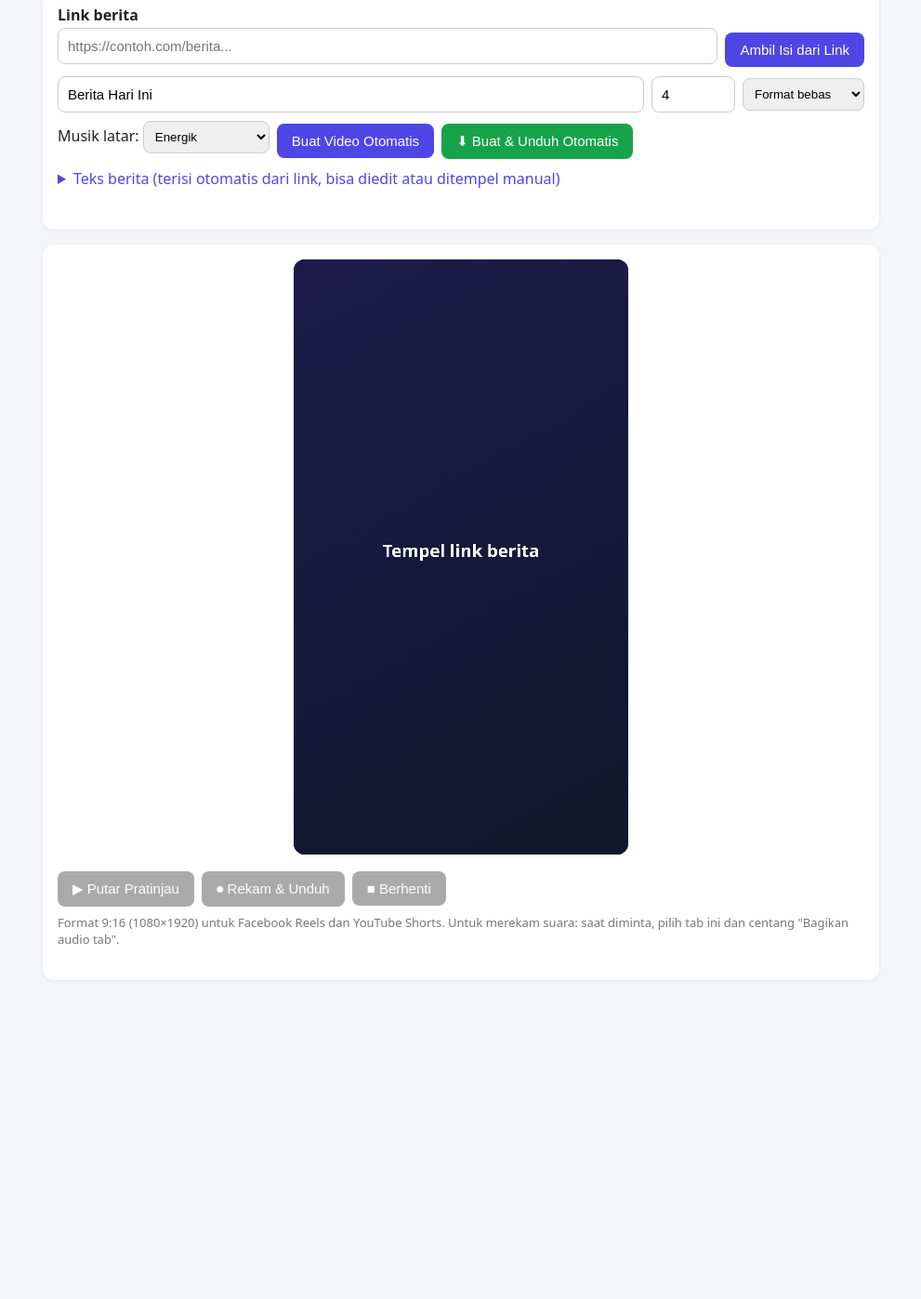
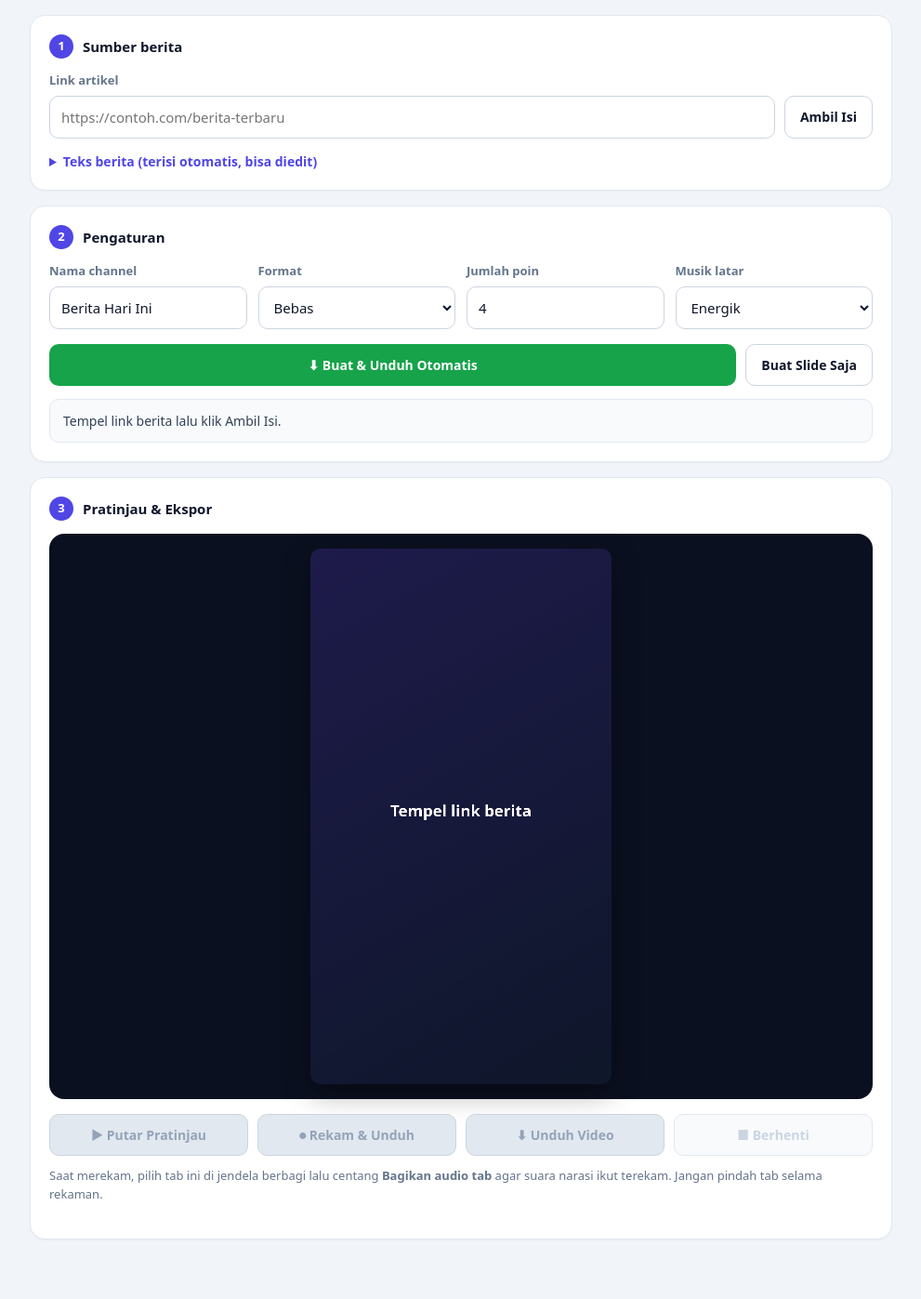
Before and after one commit to satisfyingasmr823-ui/berita-ke-video, a plain HTML site: page index.html in a window 1280 px wide. Shown: the part 84-1481 px from the top of the page at 93% size, without its empty margins (144-1135 px from the left). Before the commit the page ends 1174 px from the top, so only its background shows below. Drawn offline with Linux system fonts and the light colour scheme.

Commit message:
Update index.html

```diff
--- a/index.html
+++ b/index.html
@@ -5,70 +5,150 @@
 <meta name="viewport" content="width=device-width,initial-scale=1">
 <title>Berita ke Video Vertikal (Reels & Shorts)</title>
 <style>
-  body{font-family:system-ui,sans-serif;max-width:900px;margin:auto;padding:20px;background:#f5f6fa;color:#222}
-  h2{margin-top:0}
-  .card{background:#fff;border-radius:12px;padding:16px;margin-bottom:16px;box-shadow:0 1px 4px #0001}
-  input,textarea{width:100%;padding:10px;box-sizing:border-box;border:1px solid #ccc;border-radius:8px;font-size:15px}
-  button{padding:10px 16px;border:0;border-radius:8px;background:#4f46e5;color:#fff;font-size:15px;cursor:pointer;margin-top:8px}
-  button:disabled{background:#aaa;cursor:not-allowed}
-  canvas{display:block;margin:auto;height:min(80vh,640px);aspect-ratio:9/16;width:auto;border-radius:12px;background:#000}
-  .row{display:flex;gap:8px;flex-wrap:wrap;align-items:center}
-  .status{font-size:14px;color:#555;margin-top:8px;min-height:20px}
-  details{margin-top:10px}
-  summary{cursor:pointer;color:#4f46e5}
-  .tip{font-size:13px;color:#777;margin-top:8px}
+  :root{
+    --primary:#4f46e5; --primary-d:#4338ca; --success:#16a34a; --danger:#dc2626;
+    --ink:#0f172a; --muted:#64748b; --line:#e2e8f0; --bg:#f1f5f9; --card:#ffffff;
+  }
+  *{box-sizing:border-box}
+  body{margin:0;font-family:system-ui,-apple-system,"Segoe UI",Roboto,sans-serif;background:var(--bg);color:var(--ink);line-height:1.5}
+  .wrap{max-width:960px;margin:0 auto;padding:24px 16px 48px}
+  header{display:flex;align-items:center;gap:14px;margin-bottom:20px}
+  .logo{width:48px;height:48px;border-radius:12px;background:linear-gradient(135deg,#312e81,#4f46e5);display:grid;place-items:center;font-size:24px}
+  header h1{margin:0;font-size:22px;letter-spacing:-.01em}
+  header p{margin:2px 0 0;color:var(--muted);font-size:14px}
+  .card{background:var(--card);border:1px solid var(--line);border-radius:16px;padding:20px;margin-bottom:16px;box-shadow:0 1px 2px rgba(15,23,42,.04)}
+  .step{display:flex;align-items:center;gap:10px;margin:0 0 14px;font-weight:600;font-size:15px}
+  .step span{display:inline-grid;place-items:center;width:26px;height:26px;border-radius:50%;background:var(--primary);color:#fff;font-size:13px}
+  label.field{display:block;font-size:13px;color:var(--muted);font-weight:600;margin-bottom:6px}
+  input,select,textarea{width:100%;padding:11px 12px;border:1px solid #cbd5e1;border-radius:10px;font:inherit;font-size:15px;background:#fff;color:var(--ink)}
+  input:focus,select:focus,textarea:focus{outline:none;border-color:var(--primary);box-shadow:0 0 0 3px rgba(79,70,229,.15)}
+  .grid{display:grid;grid-template-columns:repeat(4,1fr);gap:12px}
+  .grid .full{grid-column:1/-1}
+  .inline{display:flex;gap:10px;align-items:stretch}
+  .inline > *{flex:1}
+  .inline > .shrink{flex:0 0 auto}
+  button{font:inherit;font-size:14px;font-weight:600;padding:11px 16px;border-radius:10px;border:1px solid transparent;cursor:pointer;background:var(--primary);color:#fff;transition:background .15s,transform .05s}
+  button:hover:not(:disabled){background:var(--primary-d)}
+  button:active:not(:disabled){transform:translateY(1px)}
+  button:disabled{background:#e2e8f0;color:#94a3b8;cursor:not-allowed}
+  button:focus-visible{outline:3px solid rgba(79,70,229,.4);outline-offset:2px}
+  .btn-ghost{background:#fff;color:var(--ink);border-color:#cbd5e1}
+  .btn-ghost:hover:not(:disabled){background:#f8fafc}
+  .btn-success{background:var(--success)}
+  .btn-success:hover:not(:disabled){background:#15803d}
+  .btn-danger{background:#fff;color:var(--danger);border-color:#fecaca}
+  .btn-danger:hover:not(:disabled){background:#fef2f2}
+  .btn-danger:disabled{background:#f8fafc;color:#cbd5e1;border-color:#e2e8f0}
+  .actions{display:flex;flex-wrap:wrap;gap:10px;margin-top:16px}
+  .actions .primary{flex:1 1 260px}
+  .status{margin-top:14px;padding:12px 14px;border-radius:10px;background:#f8fafc;border:1px solid var(--line);color:#334155;font-size:14px;min-height:44px;display:flex;align-items:center}
+  .stage{background:#0b1020;border-radius:16px;padding:16px;display:flex;justify-content:center}
+  canvas{display:block;height:min(72vh,620px);aspect-ratio:9/16;width:auto;max-width:100%;border-radius:10px;background:#000;box-shadow:0 10px 30px rgba(0,0,0,.35)}
+  .playbar{display:flex;flex-wrap:wrap;gap:10px;margin-top:16px}
+  .playbar > *{flex:1 1 150px}
+  .tip{font-size:13px;color:var(--muted);margin-top:12px}
+  h3#ttl{font-size:16px;margin:18px 0 8px}
+  #scriptList{padding-left:20px;margin:0;color:#334155;font-size:14px}
+  #scriptList li{margin-bottom:12px}
+  details{margin-top:14px}
+  summary{cursor:pointer;color:var(--primary);font-weight:600;font-size:14px}
+  details > *{margin-top:10px}
+  textarea{resize:vertical}
+  .muted{color:var(--muted);font-size:13px}
+  @media (max-width:820px){
+    .grid{grid-template-columns:repeat(2,1fr)}
+  }
+  @media (max-width:560px){
+    .wrap{padding:14px 10px 36px}
+    .card{padding:16px}
+    .grid{grid-template-columns:1fr}
+    .inline{flex-direction:column}
+    .inline > .shrink{flex:1}
+    .playbar > *{flex:1 1 100%}
+    .actions > *{flex:1 1 100%}
+    canvas{width:100%;height:auto;max-width:400px}
+    button{min-height:44px}
+  }
 </style>
 </head>
 <body>
-<h2>🎬 Berita ke Video Vertikal</h2>
+<div class="wrap">
 
-<div class="card">
-  <label><b>Link berita</b></label>
-  <div class="row">
-    <input id="url" placeholder="https://contoh.com/berita..." style="flex:1">
-    <button id="fetchBtn">Ambil Isi dari Link</button>
+<header>
+  <div class="logo">🎬</div>
+  <div>
+    <h1>Berita ke Video</h1>
+    <p>Video vertikal 1080×1920 untuk Facebook Reels dan YouTube Shorts</p>
   </div>
-  <div class="row" style="margin-top:10px">
-    <input id="brand" value="Berita Hari Ini" placeholder="Nama channel" style="flex:1">
-    <input id="count" type="number" value="4" min="2" max="8" style="width:90px" title="Jumlah poin">
-    <select id="format" style="padding:8px;border-radius:8px;border:1px solid #ccc">
-      <option value="bebas" selected>Format bebas</option>
-      <option value="fixed40">Format 40 detik</option>
-    </select>
+</header>
+
+<section class="card">
+  <div class="step"><span>1</span> Sumber berita</div>
+  <label class="field" for="url">Link artikel</label>
+  <div class="inline">
+    <input id="url" placeholder="https://contoh.com/berita-terbaru">
+    <button id="fetchBtn" class="btn-ghost shrink">Ambil Isi</button>
   </div>
-  <div class="row" style="margin-top:4px">
-    <label>Musik latar:
-      <select id="musicStyle" style="padding:8px;border-radius:8px;border:1px solid #ccc">
+  <details>
+    <summary>Teks berita (terisi otomatis, bisa diedit)</summary>
+    <label class="field" for="title">Judul</label>
+    <input id="title" placeholder="Judul berita (opsional)">
+    <label class="field" for="manual">Isi berita</label>
+    <textarea id="manual" rows="8" placeholder="Teks berita akan muncul di sini, atau tempel secara manual"></textarea>
+  </details>
+</section>
+
+<section class="card">
+  <div class="step"><span>2</span> Pengaturan</div>
+  <div class="grid">
+    <div>
+      <label class="field" for="brand">Nama channel</label>
+      <input id="brand" value="Berita Hari Ini">
+    </div>
+    <div>
+      <label class="field" for="format">Format</label>
+      <select id="format">
+        <option value="bebas" selected>Bebas</option>
+        <option value="fixed40">40 detik</option>
+      </select>
+    </div>
+    <div>
+      <label class="field" for="count">Jumlah poin</label>
+      <input id="count" type="number" value="4" min="2" max="8">
+    </div>
+    <div>
+      <label class="field" for="musicStyle">Musik latar</label>
+      <select id="musicStyle">
         <option value="energik" selected>Energik</option>
         <option value="berita">Berita (serius)</option>
         <option value="santai">Santai (ambient)</option>
         <option value="none">Tanpa musik</option>
       </select>
-    </label>
-    <button id="autoBtn">Buat Video Otomatis</button>
-    <button id="oneBtn" style="background:#16a34a">⬇ Buat & Unduh Otomatis</button>
+    </div>
   </div>
-  <details>
-    <summary>Teks berita (terisi otomatis dari link, bisa diedit atau ditempel manual)</summary>
-    <input id="title" placeholder="Judul (opsional)" style="margin-top:8px">
-    <textarea id="manual" rows="8" placeholder="Tempel isi berita di sini..." style="margin-top:8px"></textarea>
-  </details>
-  <div class="status" id="status"></div>
-</div>
+  <div class="actions">
+    <button id="oneBtn" class="btn-success primary">⬇ Buat & Unduh Otomatis</button>
+    <button id="autoBtn" class="btn-ghost">Buat Slide Saja</button>
+  </div>
+  <div class="status" id="status" role="status" aria-live="polite">Tempel link berita lalu klik Ambil Isi.</div>
+</section>
 
-<div class="card">
-  <canvas id="cv"></canvas>
-  <div class="row" style="margin-top:10px">
-    <button id="playBtn" disabled>▶ Putar Pratinjau</button>
-    <button id="recBtn" disabled>⏺ Rekam & Unduh</button>
-    <button id="stopBtn" disabled>■ Berhenti</button>
+<section class="card">
+  <div class="step"><span>3</span> Pratinjau & Ekspor</div>
+  <div class="stage"><canvas id="cv" width="1080" height="1920" aria-label="Pratinjau video"></canvas></div>
+  <div class="playbar">
+    <button id="playBtn" class="btn-ghost" disabled>▶ Putar Pratinjau</button>
+    <button id="recBtn" class="btn-ghost" disabled>⏺ Rekam & Unduh</button>
+    <button id="dlBtn" class="btn-ghost" disabled>⬇ Unduh Video</button>
+    <button id="stopBtn" class="btn-danger" disabled>■ Berhenti</button>
   </div>
-  <div class="tip">Format 9:16 (1080×1920) untuk Facebook Reels dan YouTube Shorts. Untuk merekam suara: saat diminta, pilih tab ini dan centang "Bagikan audio tab".</div>
-  <input type="file" id="imgFile" accept="image/*" style="display:none">
+  <p class="tip">Saat merekam, pilih tab ini di jendela berbagi lalu centang <b>Bagikan audio tab</b> agar suara narasi ikut terekam. Jangan pindah tab selama rekaman.</p>
   <h3 id="ttl"></h3>
   <ol id="scriptList"></ol>
+  <input type="file" id="imgFile" accept="image/*" style="display:none">
+</section>
+
 </div>
-
 <script>
 const $ = id => document.getElementById(id);
 const cv = $('cv'), ctx = cv.getContext('2d');
@@ -77,6 +157,14 @@ cv.width = W; cv.height = H;
 
 let slides = [], title = '', sourceName = '', playing = false;
 let fetchedImgs = [], fetchedFrom = '';
+let lastBlob = null, lastName = '';
+
+function downloadBlob(blob, name){
+  const a = document.createElement('a');
+  a.href = URL.createObjectURL(blob);
+  a.download = name;
+  a.click();
+}
 let curIdx = 0, slideStart = 0, rafId = 0, recorder = null, chunks = [], displayStream = null, recExt = 'webm';
 let capIdx = 0, boundaryHit = false;
 
@@ -703,7 +791,12 @@ async function startPlayback(record, reuse){
       }
     }
     const aud = displayStream.getAudioTracks();
-    if(!aud.length) msg('Peringatan: audio tab tidak dibagikan, video akan tanpa suara.');
+    if(!aud.length){
+      displayStream.getTracks().forEach(t => t.stop());
+      displayStream = null;
+      msg('Audio tab belum dibagikan, rekaman dibatalkan. Ulangi dan centang "Bagikan audio tab" agar suara narasi ikut terekam.');
+      return;
+    }
     const stream = new MediaStream([...cv.captureStream(30).getVideoTracks(), ...aud]);
     const types = ['video/mp4;codecs=avc1.42E01E,mp4a.40.2', 'video/mp4', 'video/webm;codecs=vp9,opus', 'video/webm'];
     const mime = types.find(t => MediaRecorder.isTypeSupported(t)) || 'video/webm';
@@ -712,10 +805,10 @@ async function startPlayback(record, reuse){
     recorder = new MediaRecorder(stream, { mimeType: mime, videoBitsPerSecond: 8000000, audioBitsPerSecond: 192000 });
     recorder.ondataavailable = e => { if(e.data.size) chunks.push(e.data); };
     recorder.onstop = () => {
-      const a = document.createElement('a');
-      a.href = URL.createObjectURL(new Blob(chunks, { type: mime.split(';')[0] }));
-      a.download = fileBaseName() + '.' + recExt;
-      a.click();
+      lastBlob = new Blob(chunks, { type: mime.split(';')[0] });
+      lastName = fileBaseName() + '.' + recExt;
+      downloadBlob(lastBlob, lastName);
+      $('dlBtn').disabled = false;
       if(displayStream) displayStream.getTracks().forEach(t => t.stop());
       displayStream = null;
       recorder = null;
@@ -843,6 +936,12 @@ async function oneClick(){
     msg('Pilih tab ini di jendela berbagi agar video bisa diunduh otomatis.');
     return;
   }
+  if(!displayStream.getAudioTracks().length){
+    displayStream.getTracks().forEach(t => t.stop());
+    displayStream = null;
+    msg('Audio tab belum dibagikan. Klik lagi dan centang "Bagikan audio tab" agar suara narasi ikut terekam di video.');
+    return;
+  }
   slides = [];
   await autoMake();
   if(!slides.length){
@@ -854,6 +953,7 @@ async function oneClick(){
 }
 
 $('oneBtn').onclick = oneClick;
+$('dlBtn').onclick = () => { if(lastBlob) downloadBlob(lastBlob, lastName); };
 $('fetchBtn').onclick = fetchFromLink;
 $('autoBtn').onclick = autoMake;
 $('playBtn').onclick = () => startPlayback(false);
```
